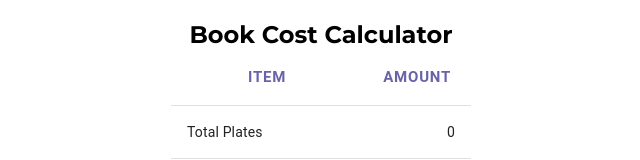
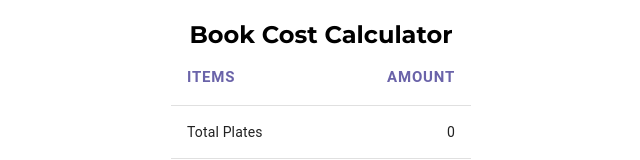
Before and after one commit to arifulhasantotul/client_calculator_app, a Next.js app: page /output in a window 1280 px wide. Shown: the top 160 px of the page, without its empty margins (319-959 px from the left). Built offline with nearby package versions, Linux system fonts and the light colour scheme.

Commit message:
some fixed

```diff
--- a/components/CalculatorInput/CalculatorInput.js
+++ b/components/CalculatorInput/CalculatorInput.js
@@ -350,7 +350,7 @@ const CalculatorInput = () => {
       {finalErr ? (
         <CustomAlert
           type="error"
-          msg={"Please fill all the fields!"}
+          msg={"Invalid data or Please fill all the fields!"}
           open={finalErr}
           setOpen={setFinalErr}
         />
--- a/components/CalculatorOutput/CalculatorOutput.js
+++ b/components/CalculatorOutput/CalculatorOutput.js
@@ -67,9 +67,9 @@ const CalculatorOutput = () => {
                       letterSpacing: "0.8px",
                       textTransform: "uppercase",
                     }}
-                    align="center"
+                    align="left"
                   >
-                    Item
+                    Items
                   </TableCell>
                   <TableCell
                     sx={{
@@ -79,7 +79,7 @@ const CalculatorOutput = () => {
                       letterSpacing: "0.8px",
                       textTransform: "uppercase",
                     }}
-                    align="center"
+                    align="right"
                   >
                     Amount
                   </TableCell>
```
